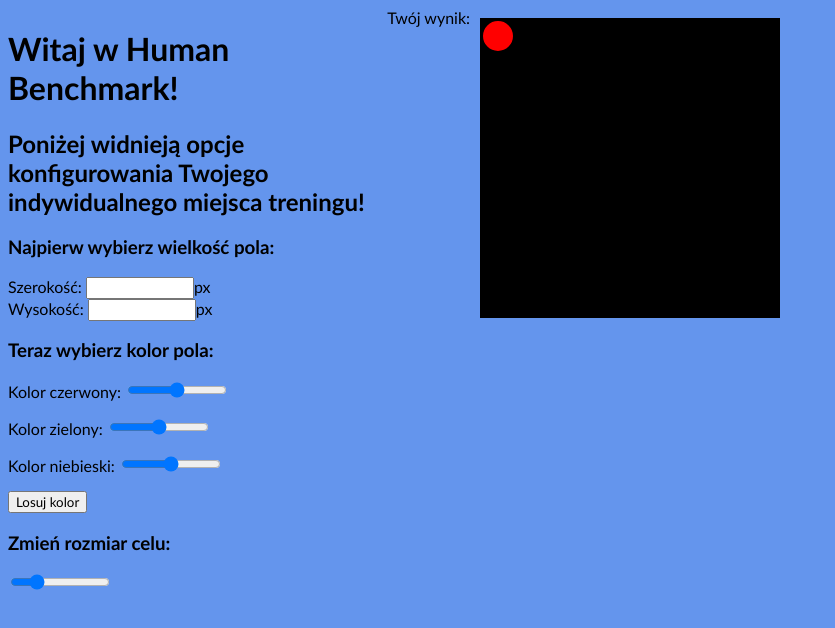
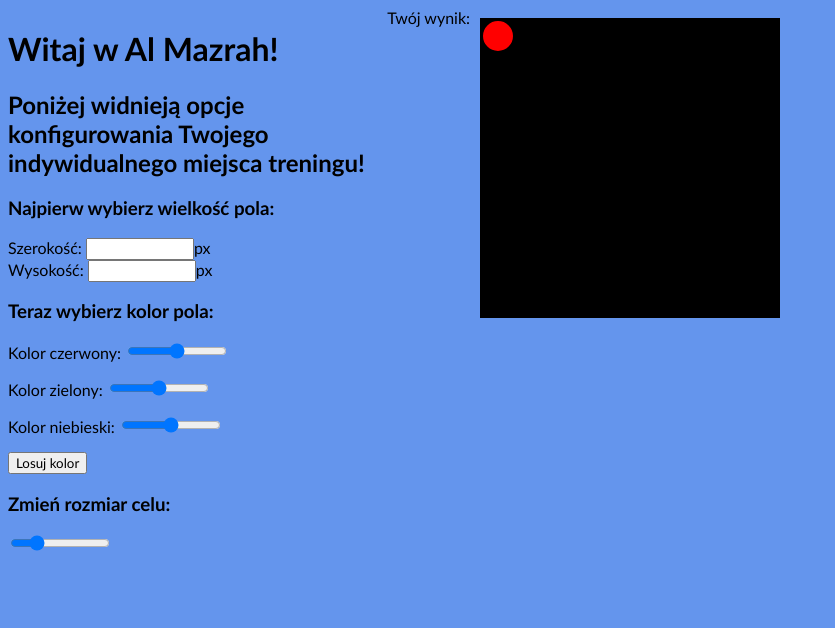
Before and after one commit to PaPci00/humanbenchmark, a plain HTML site: page index.html in a window 1280 px wide. Shown: the whole page, without its empty margins (0-835 px from the left). Drawn offline with Linux system fonts and the light colour scheme.

Commit message:
alamarzah

```diff
--- a/index.html
+++ b/index.html
@@ -13,7 +13,7 @@
 <body>
     <div id="main">
         <div id="config">
-            <h1>Witaj w Human Benchmark!</h1>
+            <h1>Witaj w Al Mazrah!</h1>
             <h2>Poniżej widnieją opcje konfigurowania Twojego indywidualnego miejsca treningu!</h2>
             <h3>Najpierw wybierz wielkość pola: </h3>
             Szerokość: <input id="width" type="number" min="100" max="1000" onchange="rozmiar()">px<br>
```
